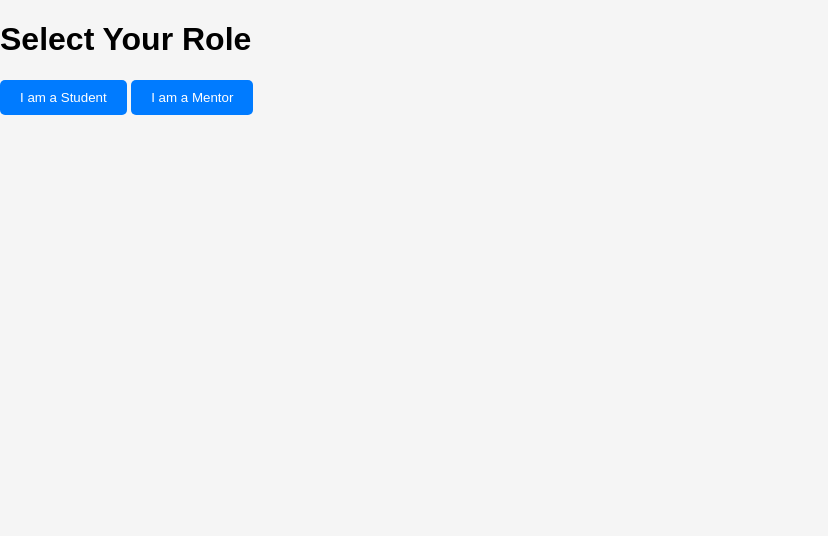
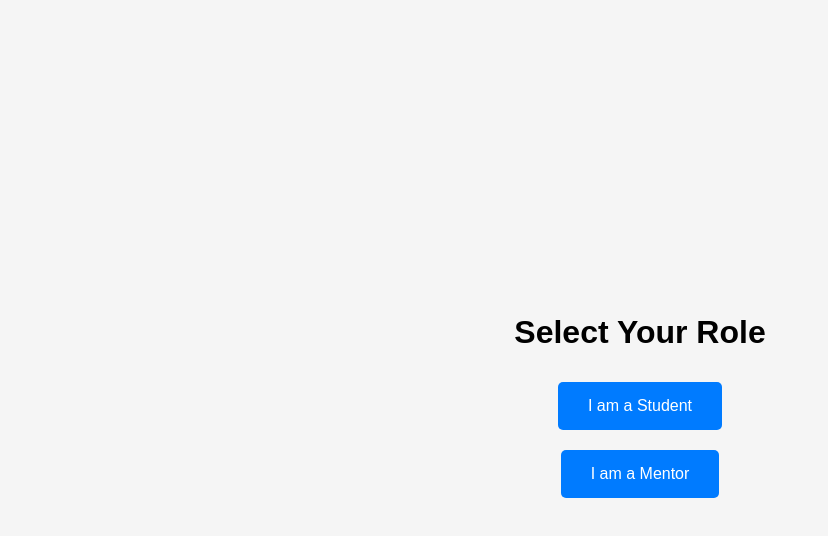
Before and after one commit to snuras/roy_rpo, a plain HTML site: page role-selection.html in a window 1280 px wide. Shown: the whole page, without its empty margins (0-828 px from the left). Drawn offline with Linux system fonts and the light colour scheme.

Commit message:
Update styles.css

```diff
--- a/styles.css
+++ b/styles.css
@@ -201,3 +201,30 @@ button {
 button:hover {
     background: #0056b3;
 }
+
+
+
+.role-selection-container {
+    display: flex;
+    flex-direction: column;
+    align-items: center;
+    justify-content: center;
+    height: 100vh;
+    font-family: Arial, sans-serif;
+    background-color: #f5f5f5;
+}
+
+.role-button {
+    padding: 15px 30px;
+    margin: 10px;
+    font-size: 16px;
+    color: white;
+    background: #007bff;
+    border: none;
+    border-radius: 5px;
+    cursor: pointer;
+}
+
+.role-button:hover {
+    background: #0056b3;
+}
```
